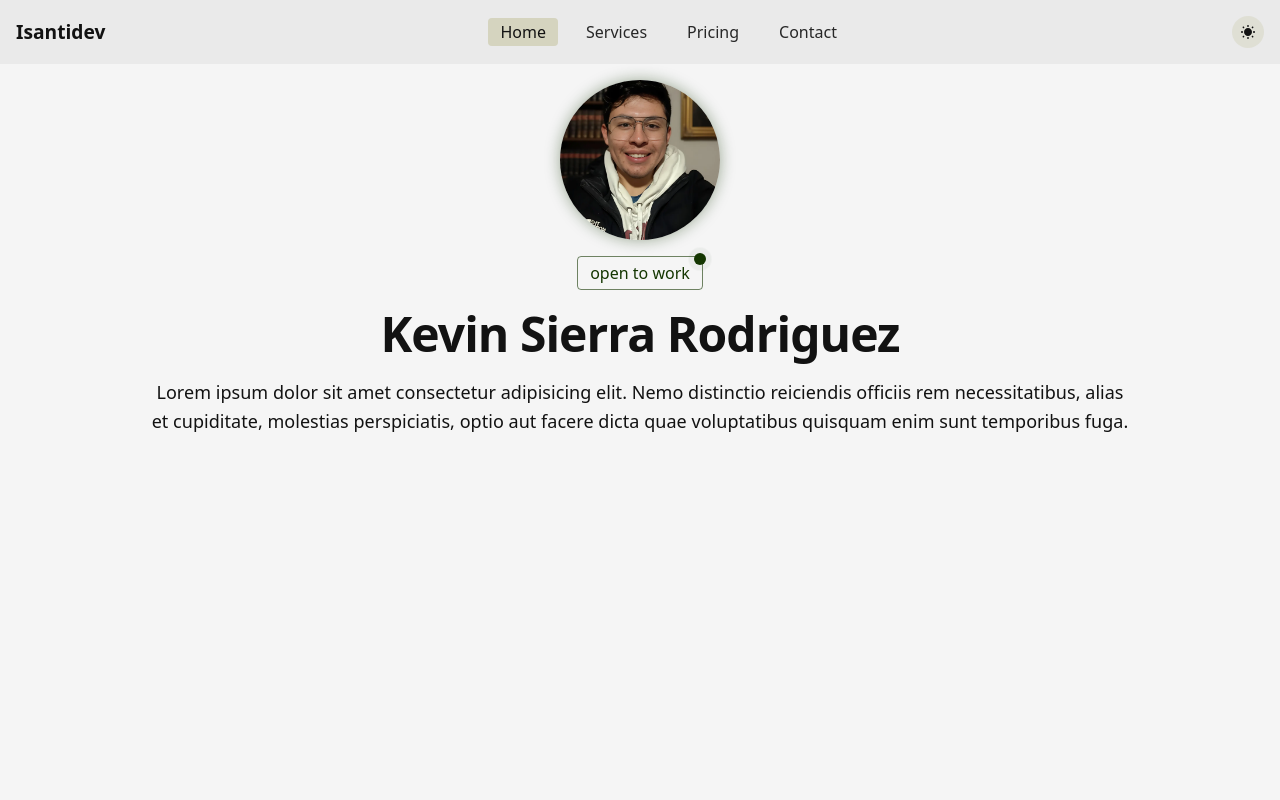
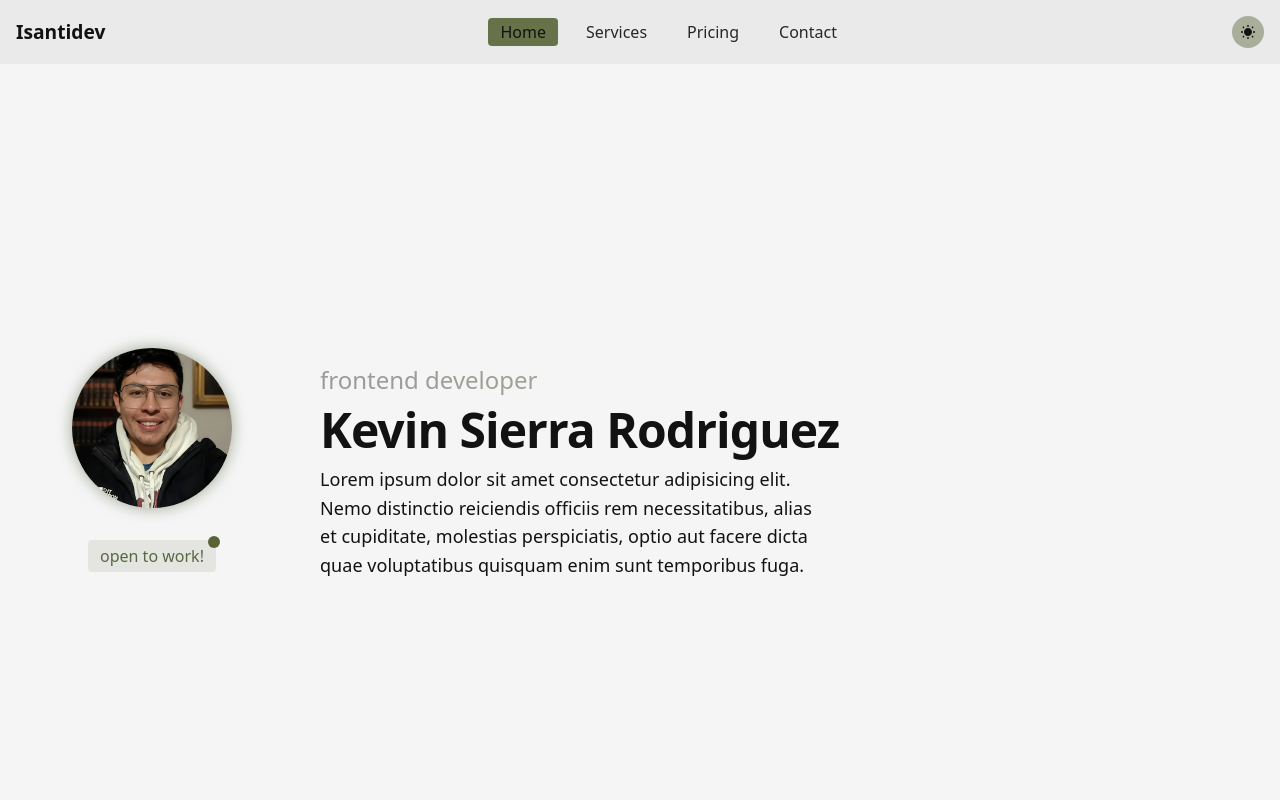
Before and after one commit to isantidev/my-portfolio, a React (Vite) app: page / in a window 1280 px wide. Shown: the top 800 px of the page. Built offline with nearby package versions, Linux system fonts and the light colour scheme.

Commit message:
Hero component desktop compatibility added

```diff
--- a/src/components/layout/Hero.jsx
+++ b/src/components/layout/Hero.jsx
@@ -1,13 +1,15 @@
 import profileImg from "@images/isantidev-vert.webp";
+import "@styles/keyframes.css";
 
 const Hero = () => {
     return (
         <>
             <section
                 aria-label="about-me"
-                className="max-w-screen-xl mx-auto my-4 h-[80dvh] px-2"
+                className="inline-block max-w-screen-xl h-dvh mx-auto px-2 place-content-center"
             >
-                <div className="flex flex-col items-center justify-center gap-4">
+                <div className="flex flex-col px-2 items-center justify-between gap-4 md:grid md:grid-cols-3 md:place-items-center md:gap-8">
+                    <div className="flex flex-col h-full items-center justify-around gap-4 md:gap-8">
                         <span
                             area-label="profile picture"
                             className="size-40 overflow-hidden rounded-full shadow-custom-accent/40 shadow-[0px_0px_15px_0px] "
@@ -18,21 +20,24 @@ const Hero = () => {
                                 alt="Kevin Santiago Sierra Rodriguez's picture"
                             />
                         </span>
-                    <div className="flex flex-col gap-2 justify-around items-center text-center">
                         <a
                             href="#"
-                            className="relative py-1 px-3 bg-transparent border border-custom-accent/60 rounded-[0.25rem] max-w-fit hover:animate-pulse transition-all"
+                            className="relative py-1 px-3 md:mb-2 text-center text-balance bg-custom-primary/10 rounded-[0.25rem] max-w-fit w-fit hover:animate-pulse opacity-90 transition-all"
                         >
-                            <span class="absolute -top-1 -right-1 size-3 bg-custom-accent animate-ping rounded-full  opacity-60"></span>
-                            <span class="absolute -top-1 -right-1 size-3 rounded-full bg-custom-accent"></span>
-                            <span className="font-light text-custom-accent">
-                                open to work
+                            <span class="absolute -top-1 -right-1 size-3 bg-custom-primary animate-ping rounded-full opacity-80"></span>
+                            <span class="absolute -top-1 -right-1 size-3 rounded-full bg-custom-primary"></span>
+                            <span className="text-custom-accent/80">
+                                open to work!
                             </span>
                         </a>
-                        <h1 className="text-pretty text-">
-                            Kevin Sierra Rodriguez
-                        </h1>
-                        <p className="text-balance">
+                    </div>
+
+                    <div className="flex flex-col max-w-xl h-full gap-2 justify-between items-center text-center md:col-span-2 md:items-start">
+                        <span className="font-medium text-2xl text-transparent mt-4 bg-clip-text bg-gradient-to-r from-custom-text via-custom-accent to-custom-text opacity-40 animate-gradient">
+                            frontend developer
+                        </span>
+                        <h1 className="text-pretty">Kevin Sierra Rodriguez</h1>
+                        <p className="text-balance md:text-left">
                             Lorem ipsum dolor sit amet consectetur adipisicing
                             elit. Nemo distinctio reiciendis officiis rem
                             necessitatibus, alias et cupiditate, molestias
--- a/src/main.jsx
+++ b/src/main.jsx
@@ -8,5 +8,6 @@ createRoot(document.getElementById("root")).render(
     <StrictMode>
         <Navigation />
         <Hero />
+        <Hero />
     </StrictMode>
 );
--- a/src/styles/global.css
+++ b/src/styles/global.css
@@ -33,15 +33,15 @@ body,
     :root {
         --color-text: #121212;
         --color-bg: #f5f5f5;
-        --color-primary: #d0cfb4;
+        --color-primary: #475421;
         --color-secondary: #e6e6e6;
-        --color-accent: #143601;
+        --color-accent: #1e3601;
     }
     .dark {
         --color-text: #fefefe;
         --color-bg: #0a0a0a;
-        --color-primary: #4b4a2f;
-        --color-secondary: #1a1a1a;
+        --color-primary: #586343;
+        --color-secondary: #1c1d1a;
         --color-accent: #aeff4c;
     }
 }
@@ -62,7 +62,6 @@ h1 {
     font-weight: 800;
     line-height: 1.1;
     letter-spacing: -0.02em;
-    margin: 0.2em auto;
     transition: all 0.3s cubic-bezier(0.4, 0, 0.2, 1);
 }
 
@@ -112,11 +111,10 @@ h6 {
 }
 
 p {
-    font-size: clamp(0.875rem, 2.2vw, 1.125rem);
+    font-size: clamp(0.75rem, 2vw, 1.125rem);
     font-weight: 400;
     line-height: 1.6;
     letter-spacing: 0.002em;
-    margin-bottom: 1em;
     transition: all 0.3s cubic-bezier(0.4, 0, 0.2, 1);
 }
 
@@ -179,7 +177,7 @@ a:hover {
     }
 
     p {
-        font-size: 1rem;
+        font-size: 0.9rem;
         line-height: 1.65;
     }
 
--- /dev/null
+++ b/src/styles/keyframes.css
@@ -0,0 +1,18 @@
+.animate-gradient {
+    background-size: 300%;
+    -webkit-animation: animatedgradient 6s ease infinite alternate;
+    -moz-animation: animatedgradient 6s ease infinite alternate;
+    animation: animatedgradient 6s ease infinite alternate;
+}
+
+@keyframes animatedgradient {
+    0% {
+        background-position: 0% 50%;
+    }
+    50% {
+        background-position: 100% 50%;
+    }
+    100% {
+        background-position: 0% 50%;
+    }
+}
```
Lines whose indentation alone changed are shown as unchanged.
